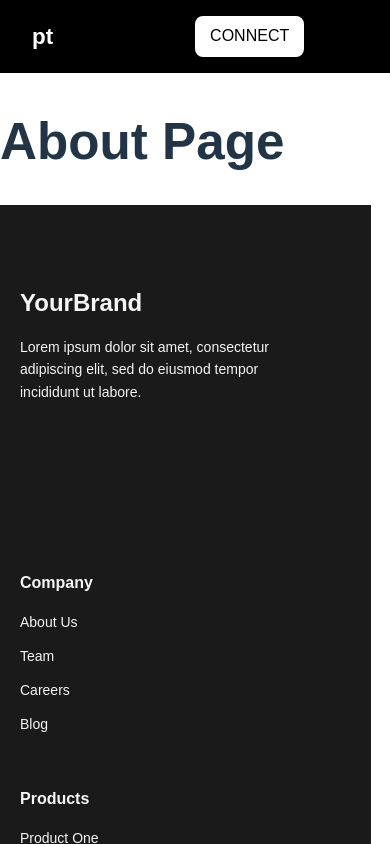
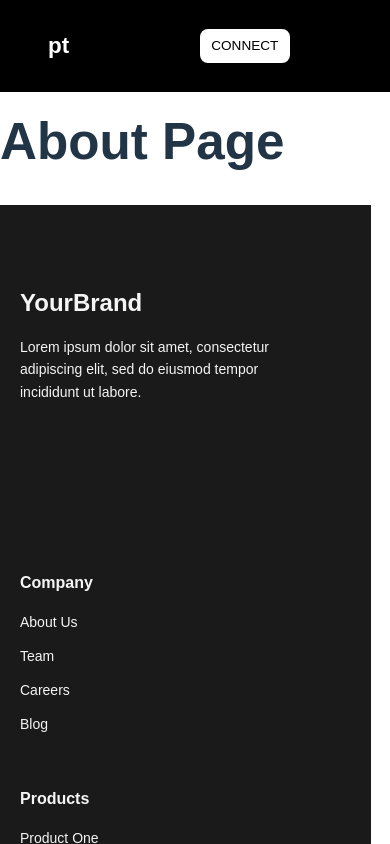
Before and after one commit to jesss-git/portfolio, a React (Vite) app: page /about in a window 390 px wide. Shown: the top 844 px of the page. Built offline with nearby package versions, Linux system fonts and the light colour scheme.

Commit message:
Test Burger 3

```diff
--- a/src/components/Navbar/Navbar.css
+++ b/src/components/Navbar/Navbar.css
@@ -136,7 +136,6 @@ button:focus-visible {
   display: block;
   height: 2px;
   background: white; /* changed to white */
-  background-color: white;
   transition: 0.3s;
 }
 
@@ -215,5 +214,24 @@ button:focus-visible {
     display: inline-block;
   }
 
+}
 
+@media (max-width: 480px) {
+  .navbar-container {
+    padding: 0.8rem 1rem;
+  }
+
+  .navbar-connect {
+    padding: 0.3rem 0.6rem;
+    font-size: 0.85rem;
+  }
+
+  .hamburger {
+    width: 20px;
+    height: 14px;
+  }
+
+  .hamburger span {
+    height: 2px;
+  }
 }
```
